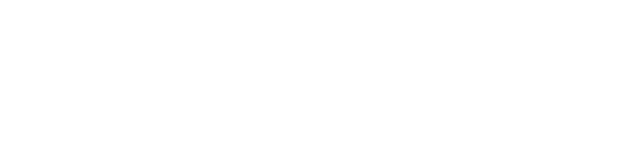
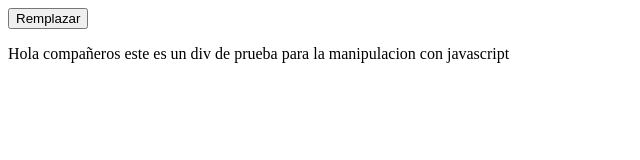
Before and after one commit to apuntesnavarrete/inicio_w3s, a plain HTML site: page index.html in a window 1280 px wide. Shown: the whole page, without its empty margins (0-640 px from the left). Drawn offline with Linux system fonts and the light colour scheme.

```diff
--- a/index.html
+++ b/index.html
@@ -7,10 +7,13 @@
     <title>Document</title>
 </head>
 <body>
+    <button onclick="myFunction()">Remplazar</button>
 
-    <p id="demo"></p>
+    <p id="demo">Hola compañeros este
+        es un div de prueba para la manipulacion con javascript
+    </p>
 
 
-    <script src="slice.js"></script>
+    <script src="replace.js"></script>
 </body>
 </html>
--- /dev/null
+++ b/replace.js
@@ -0,0 +1,13 @@
+
+//remplaza solo la primer coincidencia
+function myFunction() {
+
+    let text_antiguo = prompt("Que texto deseas cambiar");
+    let text_nuevo = prompt("Nuevo texto");
+    let text = document.getElementById("demo").innerHTML;
+    document.getElementById("demo").innerHTML =
+    text.replace(text_antiguo,text_nuevo);
+    //para remplazar todas la coincidencias usar remplace All
+    //text.replaceAll(text_antiguo,text_nuevo);
+
+  }
```
